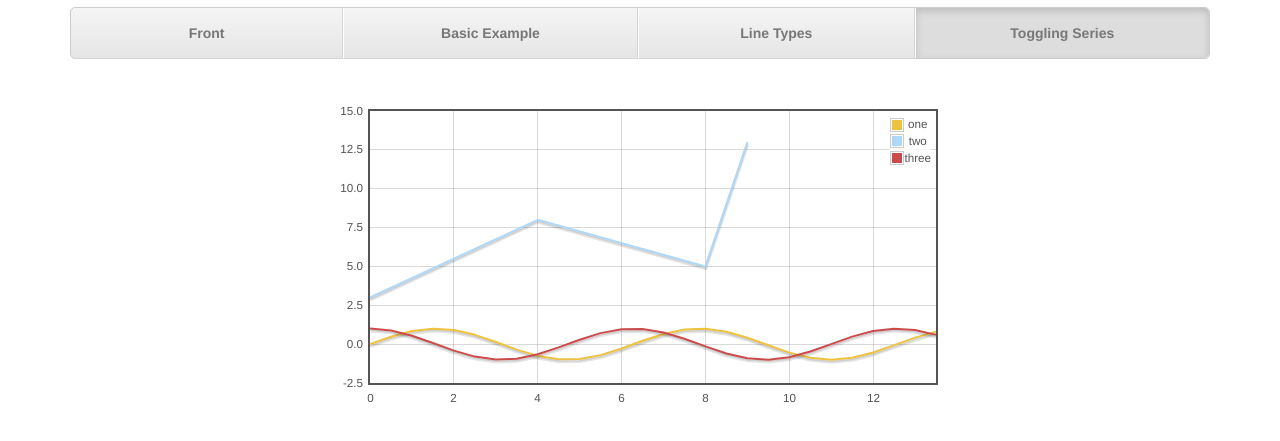
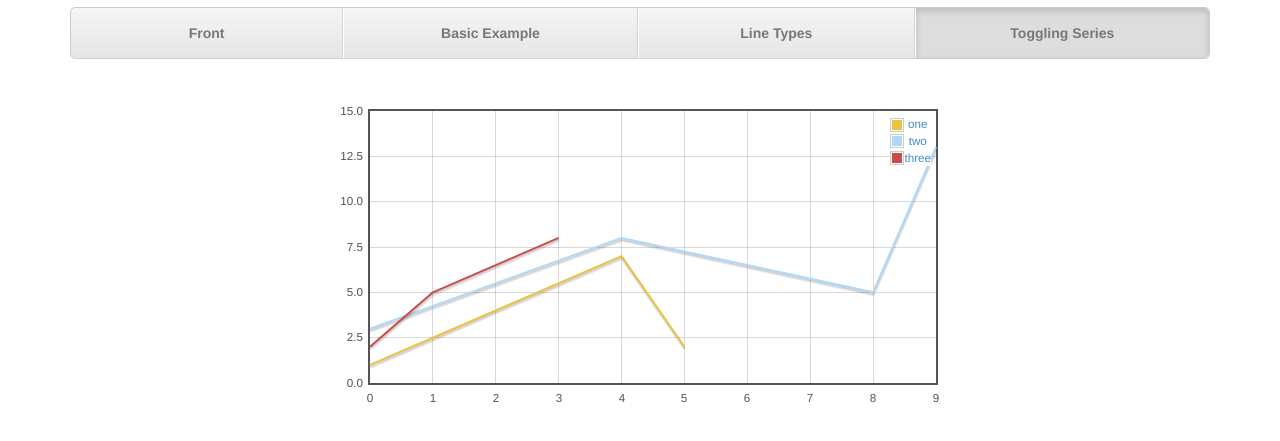
Before and after one commit to sugoipoe/Flot-Experiments, a website: page views/index.html in a window 1280 px wide. Both pictures are taken after a click on the item "Toggling Series". Shown: the part 69-510 px from the top of the page. Drawn offline with nearby package versions, Linux system fonts and the light colour scheme; files that its build step writes are made by us from their sources; files whose address does not match are found by name.

Commit message:
Added series toggling

```diff
--- a/views/index.html
+++ b/views/index.html
@@ -4,7 +4,7 @@
         <meta charset="utf-8">
         <meta http-equiv="X-UA-Compatible" content="IE=edge">
         <meta name="viewport" content="width=device-width, initial-scale=1">
-        <title>Bootstrap 101 Template</title>
+        <title>Flot Examples</title>
 
         <!-- Bootstrap -->
         <link href="static/css/bootstrap.min.css" rel="stylesheet">
@@ -116,35 +116,50 @@
         };
 
         function drawC(){
-            var d1 = [];
-            for (var i = 0; i < 14; i += 0.5)
-                d1.push([i, Math.sin(i)]);
+            somePlot = null;
+            togglePlot = function(seriesIdx)
+            {
+                var someData = somePlot.getData();
+                someData[seriesIdx].lines.show = !someData[seriesIdx].lines.show;
+                somePlot.setData(someData);
+                somePlot.draw();
+            }
 
-            var d2 = [[0, 3], [4, 8], [8, 5], [9, 13]];
+            var data = [
+            {
+                label: 'one',
+                data: [[0, 1], [2, 4], [4, 7], [5, 2]],
+                idx: 0
+            },
+            {
+                label: 'two',
+                data: [[0, 3], [4, 8], [8, 5], [9, 13]],
+                idx: 1
+            },
+            {
+                label: 'three',
+                data: [[0, 2], [1, 5], [3, 8]],
+                idx: 2
+            }
+            ];
 
-            var d3 = [];
-
-            var data = [d1, d2, d3];
-            for(var i = 0; i < 14; i += 0.5)
-                    d3.push([i, Math.cos(i)]);
-
-            $.plot($("#placeholder"), [
+            somePlot = $.plot($("#placeholder"), data,
+            {
+                series:
                 {
-                    data: d1,
-                    label: 'one',
-                    lines: {show: true}
+                    lines:
+                    {
+                        show: true
+                    }
                 },
+                legend:
                 {
-                    data: d2,
-                    label: 'two',
-                    lines: {show: true}
-                },
-                {
-                    data: d3,
-                    label: 'three',
-                    lines: {show: true}
+                    labelFormatter: function(label, series)
+                    {
+return '<a href="#" onClick="togglePlot('+series.idx+'); return false;">'+label+'</a>';
+                    }
                 }
-            ]);
+            });
         };
     </script>
 </html>
```
